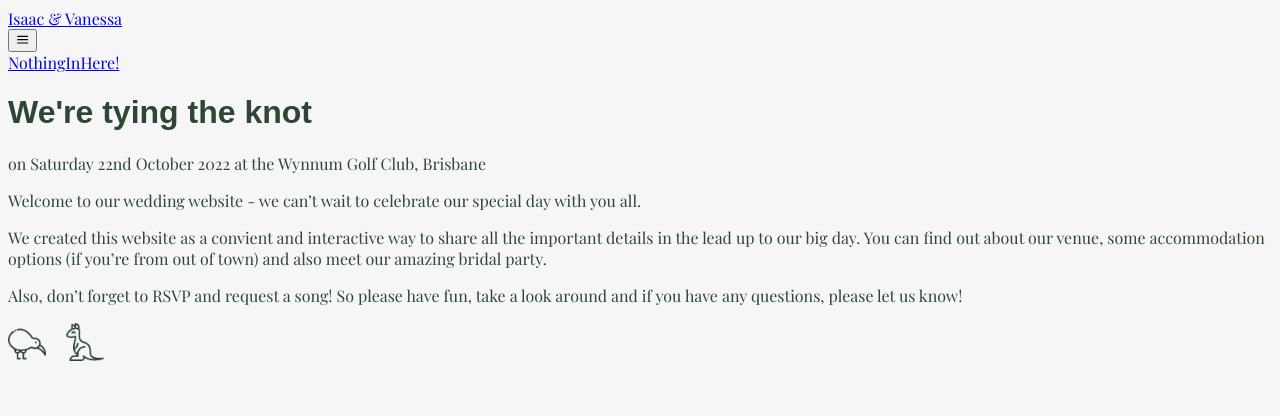
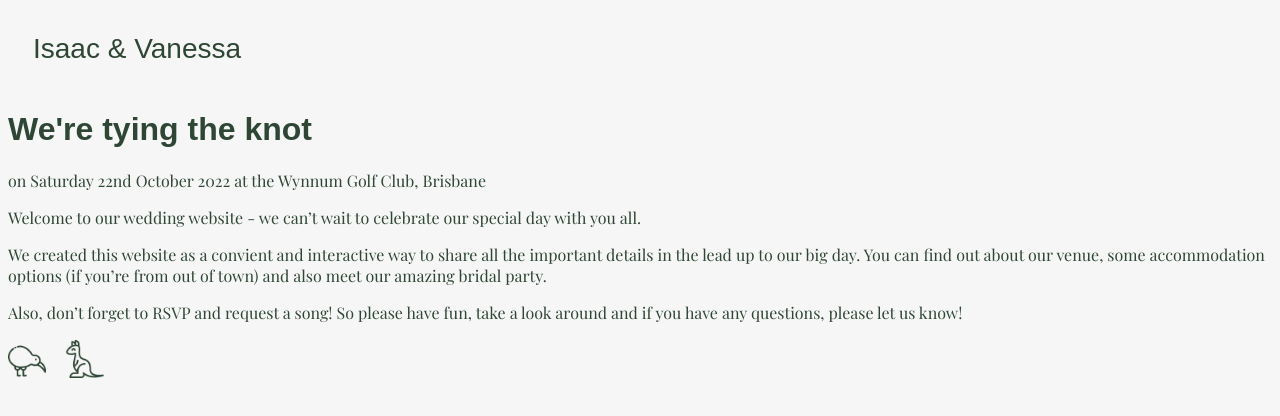
Before and after one commit to IsaacArnold/wedding-website, a Gatsby site: page / in a window 1280 px wide. Built offline with nearby package versions, Linux system fonts and the light colour scheme; Gatsby itself is replaced by a stand-in of ours; a web font is replaced by a local one.

Commit message:
Styling Navigation

```diff
--- a/src/components/Navigation.js
+++ b/src/components/Navigation.js
@@ -1,36 +1,73 @@
 import React from "react";
 import { Link } from "gatsby";
+import styled from "styled-components";
 import { FiMenu } from "react-icons/fi";
 
 const Navigation = () => {
   const handleClick = () => {
     // Toggle the hidden class
     document.getElementById("dropdown").classList.toggle("hidden");
-    document.getElementById("dropdown").classList.toggle("block");
   };
 
+  const NavStyles = styled.nav`
+    display: flex;
+    justify-content: space-between;
+    align-items: center;
+    flex-wrap: wrap;
+    padding: 25px;
+  `;
+
+  const MainLink = styled(Link)`
+    display: flex;
+    flex-shrink: 0;
+    align-items: center;
+    margin-right: 25px;
+    text-decoration: none;
+    color: var(--weddingGreen);
+    font-size: 1.75rem;
+    span {
+      font-family: "Aurella", sans-serif;
+    }
+  `;
+
+  const HamburgerContainer = styled.div`
+    @media (min-width: 1024px) {
+      display: none;
+    }
+    svg {
+      width: 25px;
+      height: 40px;
+      color: var(--weddingGreen);
+    }
+  `;
+
+  const MobileNavContainer = styled.div`
+    width: 100%;
+    @media (min-width: 1024px) {
+      display: flex;
+      align-items: center;
+      width: auto;
+      flex-grow: 0;
+    }
+    .inner-mobile-nav {
+    }
+    &.hidden {
+      display: none;
+    }
+  `;
+
   return (
-    <nav className="flex items-center justify-between flex-wrap bg-dark-bg p-6">
+    <NavStyles>
       <div>
-        <Link
-          to="/"
-          className="flex items-center flex-shrink-0 text-weddingGreen mr-6"
-        >
-          <span className="font-Aurella text-3xl tracking-tight">
-            Isaac & Vanessa
-          </span>
-        </Link>
+        <MainLink to="/">
+          <span>Isaac & Vanessa</span>
+        </MainLink>
       </div>
-      <div className="block lg:hidden" onClick={handleClick}>
-        <button className="flex items-center px-3 py-2">
-          <FiMenu className="w-6 h-8 text-weddingGreen" />
-        </button>
-      </div>
-      <div
-        className="hidden w-full flex-grow lg:flex lg:items-center lg:w-auto lg:flex-grow-0"
-        id="dropdown"
-      >
-        <div className="text-sm lg:flex-grow">
+      <HamburgerContainer onClick={handleClick}>
+        <FiMenu />
+      </HamburgerContainer>
+      <MobileNavContainer id="dropdown" className="hidden">
+        <div className="inner-mobile-nav">
           <a
             href="#responsive-header"
             className="block mt-4 lg:inline-block lg:mt-0 text-white hover:text-white mr-4"
@@ -50,8 +87,8 @@ const Navigation = () => {
             Here!
           </a>
         </div>
-      </div>
-    </nav>
+      </MobileNavContainer>
+    </NavStyles>
   );
 };
 
```
